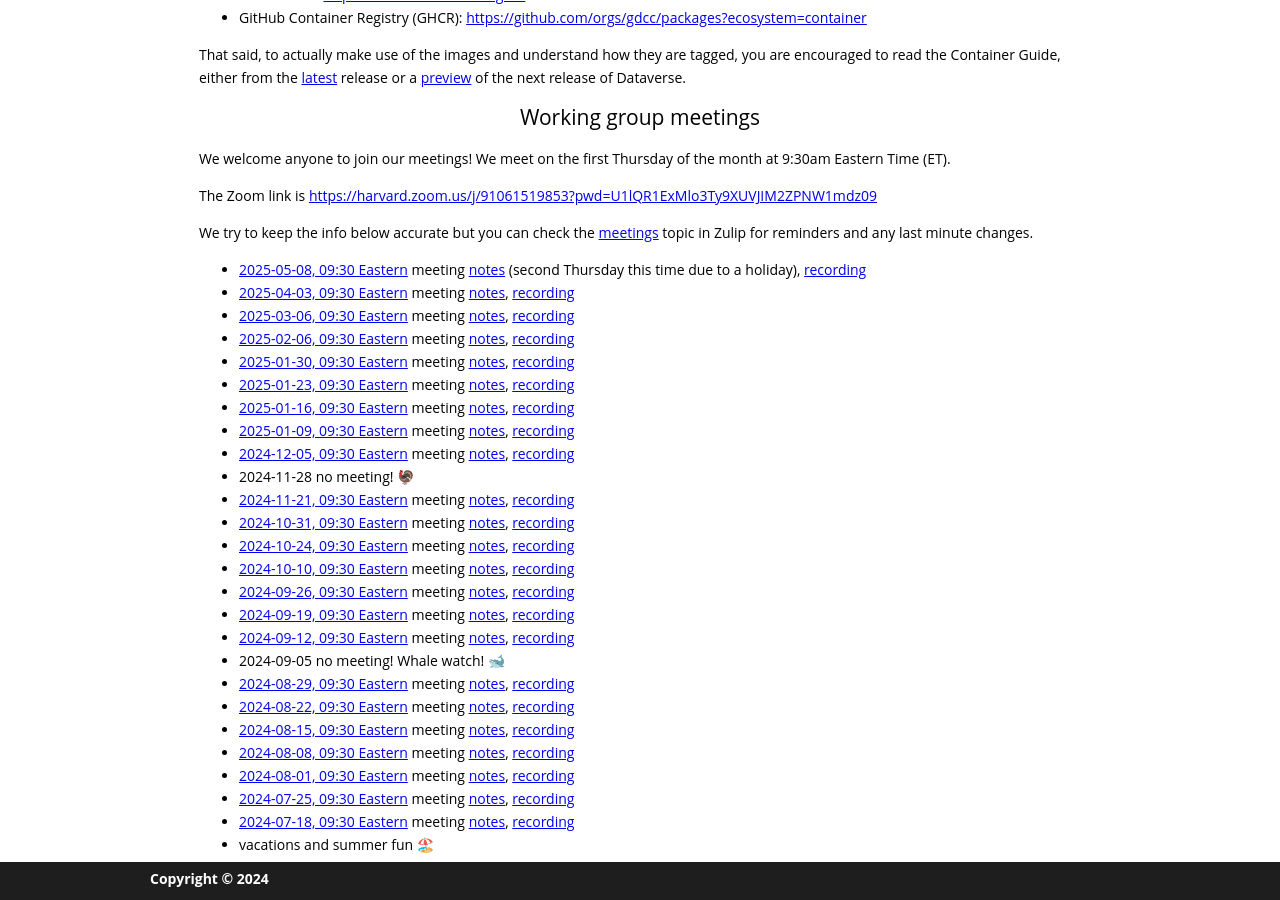
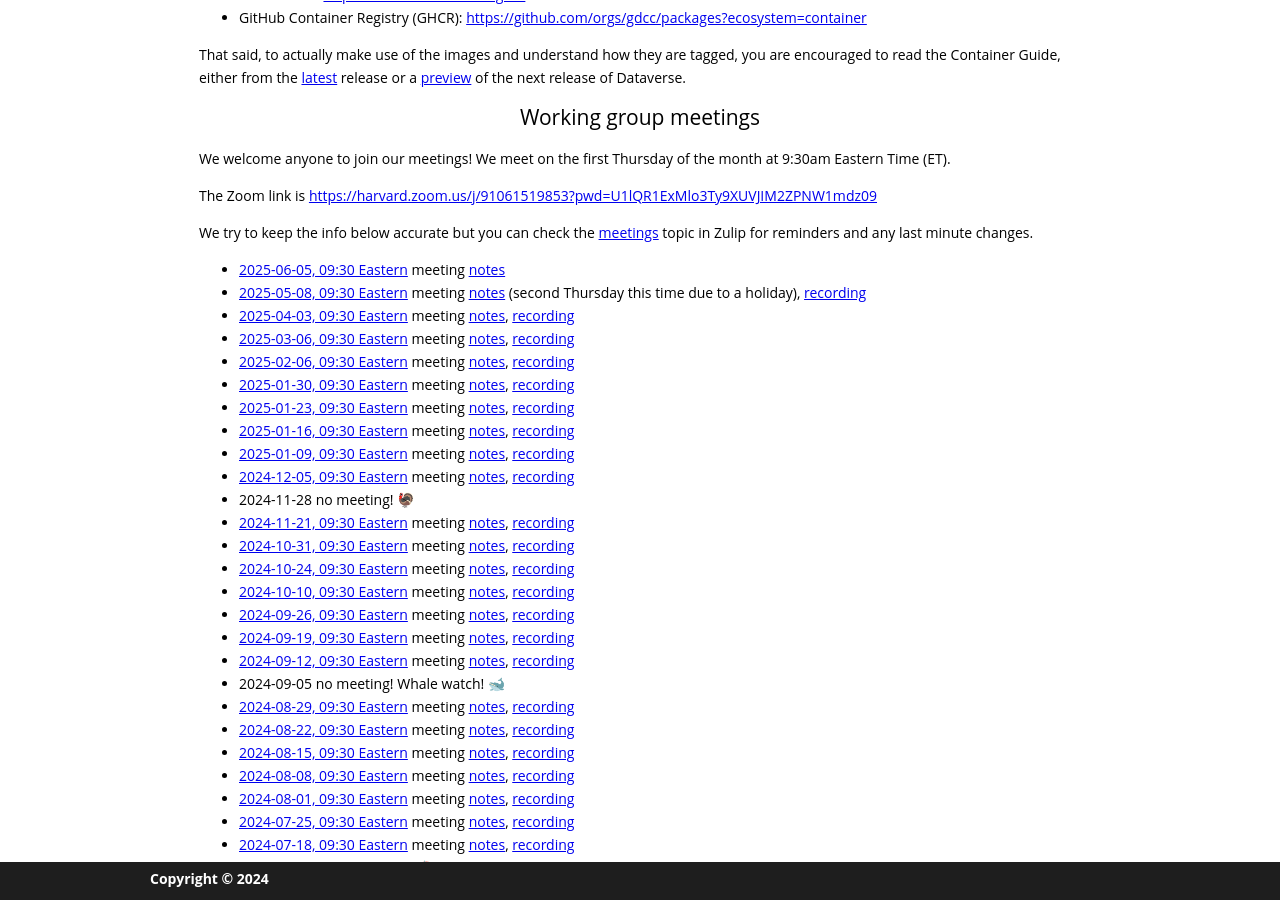
Before and after one commit to gdcc/ct.gdcc.io, a Jekyll site: the page built from index.md, in a window 1280 px wide and 900 px high, scrolled down 767 px. Built offline with Jekyll 4.4.1, drawn with Linux system fonts in a browser that asks for light colours; our own code applies the rules of GitHub Pages for plain Markdown files.

Commit message:
add next meeting

```diff
--- a/index.md
+++ b/index.md
@@ -24,6 +24,7 @@ The Zoom link is <https://harvard.zoom.us/j/91061519853?pwd=U1lQR1ExMlo3Ty9XUVJI
 
 We try to keep the info below accurate but you can check the [meetings](https://dataverse.zulipchat.com/#narrow/channel/375812-containers/topic/meetings) topic in Zulip for reminders and any last minute changes.
 
+- [2025-06-05, 09:30 Eastern](https://time.is/compare/0930_05_June_2025_in_Boston) meeting [notes](https://docs.google.com/document/d/1eXb7gfcJ8Y-Y7WFOolQKbVTGuKStTAV3WVfXC6xVdx0/edit?usp=sharing)
 - [2025-05-08, 09:30 Eastern](https://time.is/compare/0930_08_May_2025_in_Boston) meeting [notes](https://docs.google.com/document/d/1-sq4fMJZ_f9sOQrhDdNF5FTJ5c212BBaUoF8foh4B20/edit?usp=sharing) (second Thursday this time due to a holiday), [recording](https://harvard.zoom.us/rec/share/d2xoUvd7VWY7fYG39zgXvLNP6bGj3_n6owTBCA-sbGy5oBgFDiekvkGRLJ337ZM.uza8DW5aWBcYhsbS)
 - [2025-04-03, 09:30 Eastern](https://time.is/compare/0930_04_Apr_2025_in_Boston) meeting [notes](https://docs.google.com/document/d/1eg_XzwSsSDRNj_T-Myc7D6xOwyXZOnIwQwrpAmGvrpE/edit?usp=sharing), [recording](https://harvard.zoom.us/rec/share/4l5oA1ELzDwrDo2mj2ZUPUIhup0tb0mCxEcz23S_SEmOOpMEyj2uVNeFGnkxRbH1.Aqymbs34Mx0ogS-j)
 - [2025-03-06, 09:30 Eastern](https://time.is/compare/0930_06_Mar_2025_in_Boston) meeting [notes](https://docs.google.com/document/d/1D0wVno-7tZhmMrNDYNVvwgjtp4DR7p6JCp8yKuyzoJw/edit?usp=sharing), [recording](https://harvard.zoom.us/rec/share/pE2FY-Su_JiQfgWX20SZZkhVVg4VXOCUKAhMkmBJyEnoU-KlxF5lHo66vxBoQrAc.d4OtRLin4BGYC0NH)
```
